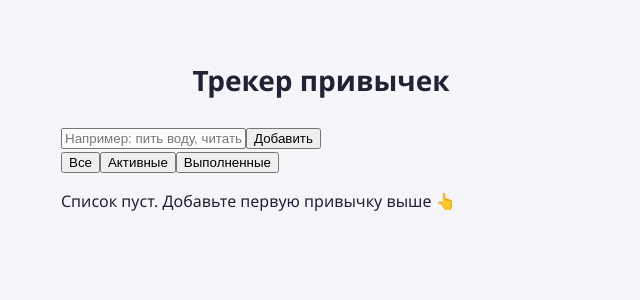
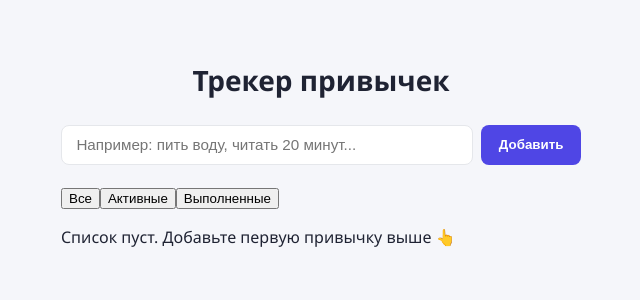
Before and after one commit to nmaakmoan/priviski, a React (Vite) app: page / in a window 1280 px wide. Shown: the top 300 px of the page, without its empty margins (319-959 px from the left). Built offline with nearby package versions, Linux system fonts and the light colour scheme.

Commit message:
style: style the add-habit form

```diff
--- a/src/App.css
+++ b/src/App.css
@@ -9,3 +9,39 @@
   font-size: 1.75rem;
   margin-bottom: 1.5rem;
 }
+
+.habit-form {
+  display: flex;
+  gap: 0.5rem;
+  margin-bottom: 1.25rem;
+}
+
+.habit-form__input {
+  flex: 1;
+  padding: 0.65rem 0.9rem;
+  border: 1px solid var(--color-border);
+  border-radius: 8px;
+  font-size: 0.95rem;
+  background: var(--color-surface);
+  color: var(--color-text);
+}
+
+.habit-form__input:focus {
+  outline: 2px solid var(--color-primary);
+  outline-offset: 1px;
+}
+
+.habit-form__button {
+  padding: 0.65rem 1.1rem;
+  border: none;
+  border-radius: 8px;
+  background: var(--color-primary);
+  color: #fff;
+  font-weight: 600;
+  cursor: pointer;
+  transition: background 0.15s ease;
+}
+
+.habit-form__button:hover {
+  background: var(--color-primary-hover);
+}
```
